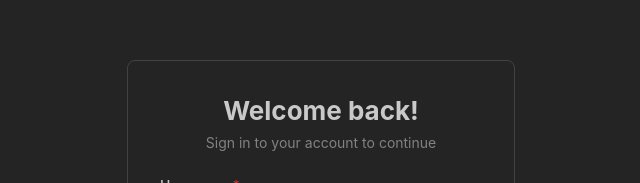
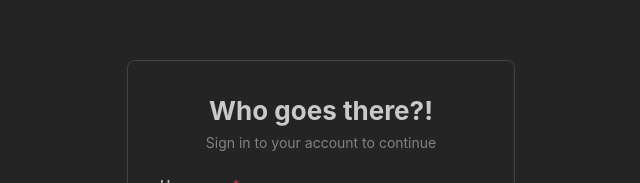
Before and after one commit to JCarran0/household-budgeting, a React (Vite) app in the folder frontend/: page /login in a window 1280 px wide. Shown: the part 186-369 px from the top of the page, without its empty margins (319-959 px from the left). Built offline with nearby package versions, Linux system fonts and the light colour scheme.

Commit message:
feat: Changes login prompt for testing

```diff
--- a/frontend/src/components/auth/LoginForm.tsx
+++ b/frontend/src/components/auth/LoginForm.tsx
@@ -39,7 +39,7 @@ export function LoginForm() {
     <Container size={420} my={40} style={{ minHeight: '100vh', display: 'flex', alignItems: 'center' }}>
       <Paper radius="md" p="xl" withBorder style={{ width: '100%' }}>
         <Title order={2} ta="center" mb={5}>
-          Welcome back!
+          Who goes there?!
         </Title>
         <Text c="dimmed" size="sm" ta="center" mb={20}>
           Sign in to your account to continue
```
